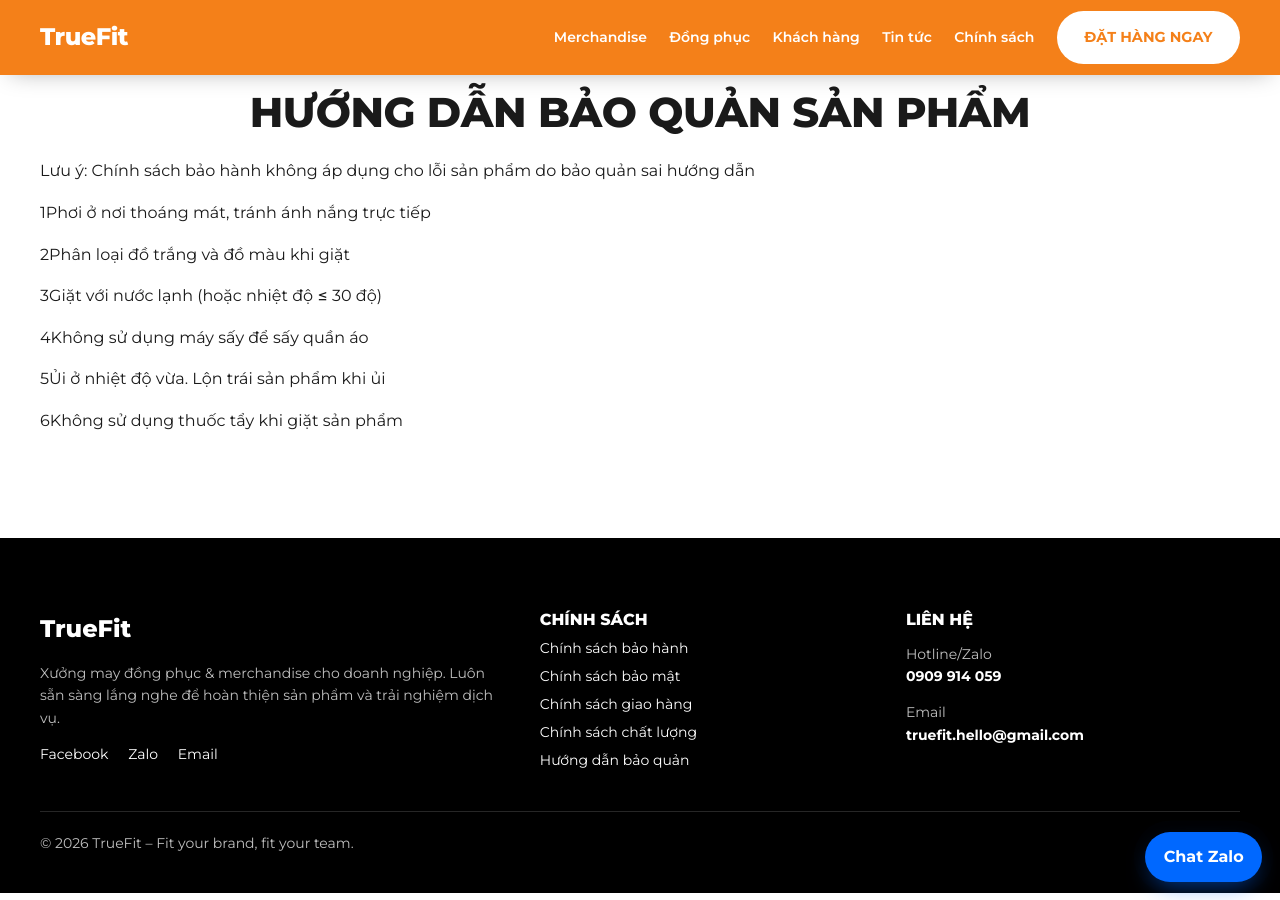
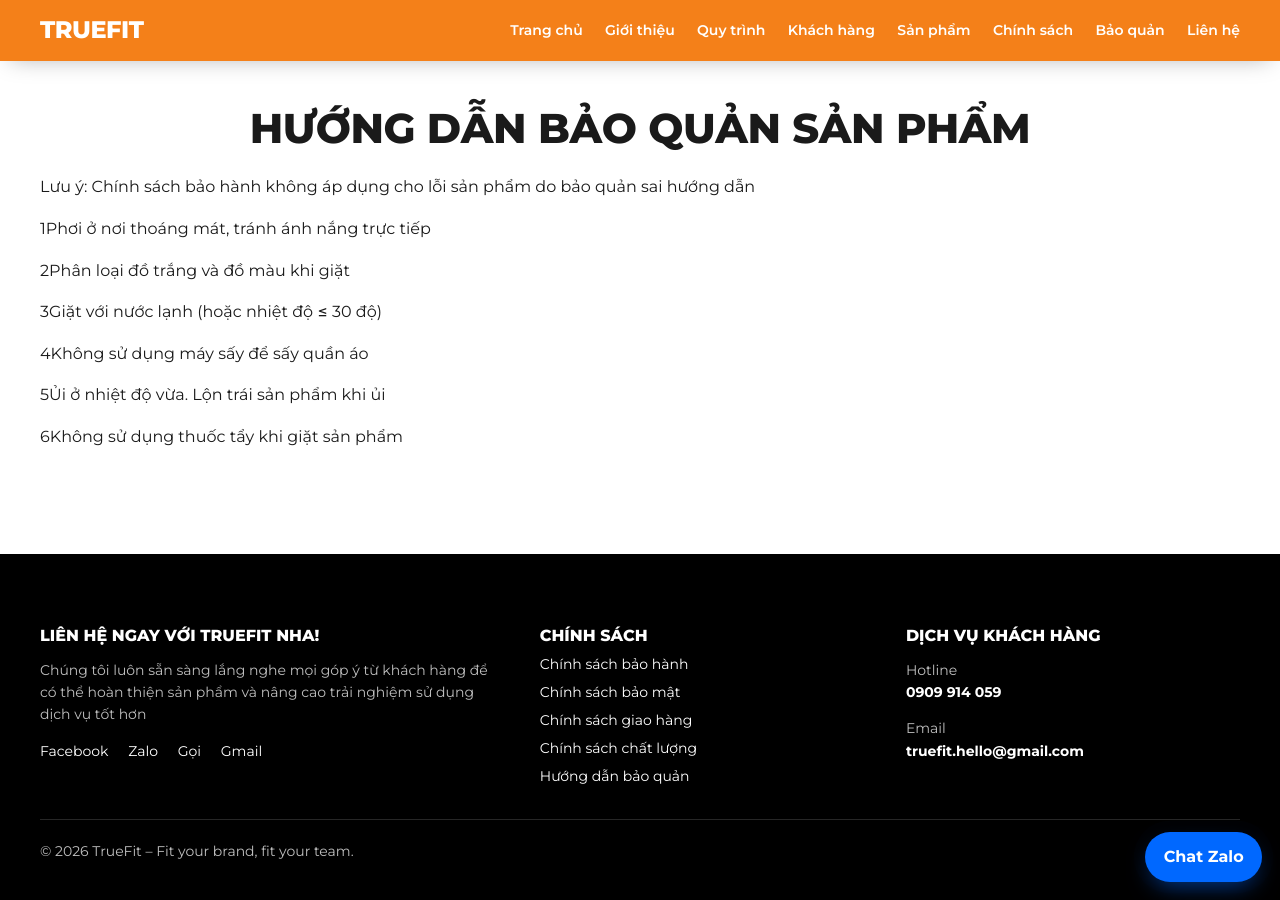
Before and after one commit to bap47/truefit, a Jekyll site: the page built from index.html, in a window 1280 px wide and 900 px high, scrolled down 8508 px. Built offline with Jekyll 4.4.1, drawn with Linux system fonts in a browser that asks for light colours; some of the changed text lies outside the part shown.

Commit message:
Add files via upload

```diff
--- a/_includes/footer.html
+++ b/_includes/footer.html
@@ -1,9 +1,10 @@
-<footer class="tf-footer">
+{% assign home = site.data.trang_chu %}
+<footer class="tf-footer" id="lien-he">
   <div class="wrap tf-footer__grid">
     <div>
-      <p class="tf-footer__logo">TrueFit</p>
-      <p>Xưởng may đồng phục & merchandise cho doanh nghiệp. Luôn sẵn sàng lắng nghe để hoàn thiện sản phẩm và trải nghiệm dịch vụ.</p>
-      <p class="tf-footer__social"><a href="{{ site.facebook }}" target="_blank" rel="noopener">Facebook</a> <a href="{{ site.zalo }}" target="_blank" rel="noopener">Zalo</a> <a href="mailto:{{ site.email }}">Email</a></p>
+      <h3>{{ home.lien_he_tieu_de }}</h3>
+      <p>{{ home.lien_he_mo_ta }}</p>
+      <p class="tf-footer__social"><a href="{{ site.facebook }}" target="_blank" rel="noopener">Facebook</a> <a href="{{ site.zalo }}" target="_blank" rel="noopener">Zalo</a> <a href="tel:{{ site.phone_raw }}">Gọi</a> <a href="mailto:{{ site.email }}">Gmail</a></p>
     </div>
     <div>
       <h3>Chính sách</h3>
@@ -13,8 +14,8 @@
       </ul>
     </div>
     <div>
-      <h3>Liên hệ</h3>
-      <p>Hotline/Zalo<br><a href="tel:{{ site.phone_raw }}"><strong>{{ site.phone }}</strong></a></p>
+      <h3>Dịch vụ khách hàng</h3>
+      <p>Hotline<br><a href="tel:{{ site.phone_raw }}"><strong>{{ site.phone }}</strong></a></p>
       <p>Email<br><a href="mailto:{{ site.email }}"><strong>{{ site.email }}</strong></a></p>
     </div>
   </div>
--- a/_includes/header.html
+++ b/_includes/header.html
@@ -1,15 +1,14 @@
 {% assign home = site.data.trang_chu %}
-<p class="tf-promo">{{ home.uu_dai }}</p>
+<div class="tf-promo"><span>🎁 {{ home.uu_dai }}</span> <a class="btn btn--sm" href="{{ site.zalo }}" target="_blank" rel="noopener">Đặt hàng ngay</a></div>
 <header class="tf-header">
   <div class="wrap tf-header__in">
-    <a class="tf-logo" href="{{ '/' | relative_url }}" aria-label="TrueFit – Trang chủ">TrueFit</a>
+    <a class="tf-logo" href="{{ '/' | relative_url }}" aria-label="TrueFit – Trang chủ">TRUEFIT</a>
     <button class="tf-burger" aria-expanded="false" aria-controls="menu" aria-label="Mở menu"><span></span><span></span><span></span></button>
     <nav id="menu" class="tf-nav">
-      {% assign links = "Merchandise|/san-pham/merchandise/,Đồng phục|/san-pham/dong-phuc/,Khách hàng|/khach-hang/,Tin tức|/tin-tuc/,Chính sách|/chinh-sach/" | split: "," %}
+      {% assign links = "Trang chủ|/,Giới thiệu|/#gioi-thieu,Quy trình|/#quy-trinh,Khách hàng|/#khach-hang,Sản phẩm|/#san-pham,Chính sách|/chinh-sach/,Bảo quản|/#bao-quan,Liên hệ|#lien-he" | split: "," %}
       {% for l in links %}{% assign p = l | split: "|" %}
-      <a href="{{ p[1] | relative_url }}"{% if page.url contains p[1] %} aria-current="page"{% endif %}>{{ p[0] }}</a>
+      <a href="{% if p[1] contains '/' %}{{ p[1] | relative_url }}{% else %}{{ p[1] }}{% endif %}"{% if p[1] != '/' and page.url contains p[1] %} aria-current="page"{% endif %}>{{ p[0] }}</a>
       {% endfor %}
-      <a class="btn btn--white" href="{{ site.zalo }}" target="_blank" rel="noopener">Đặt hàng ngay</a>
     </nav>
   </div>
 </header>
```
